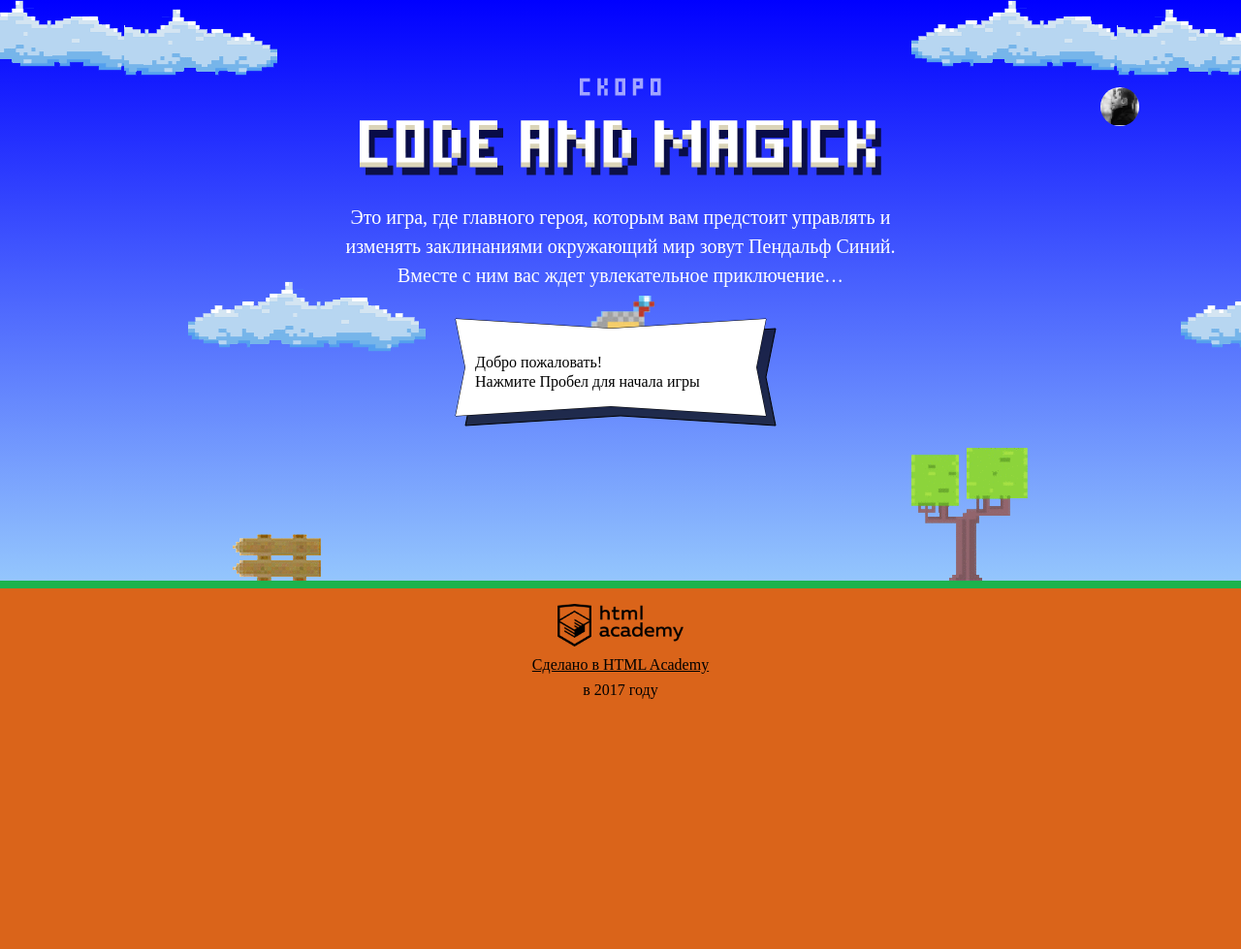
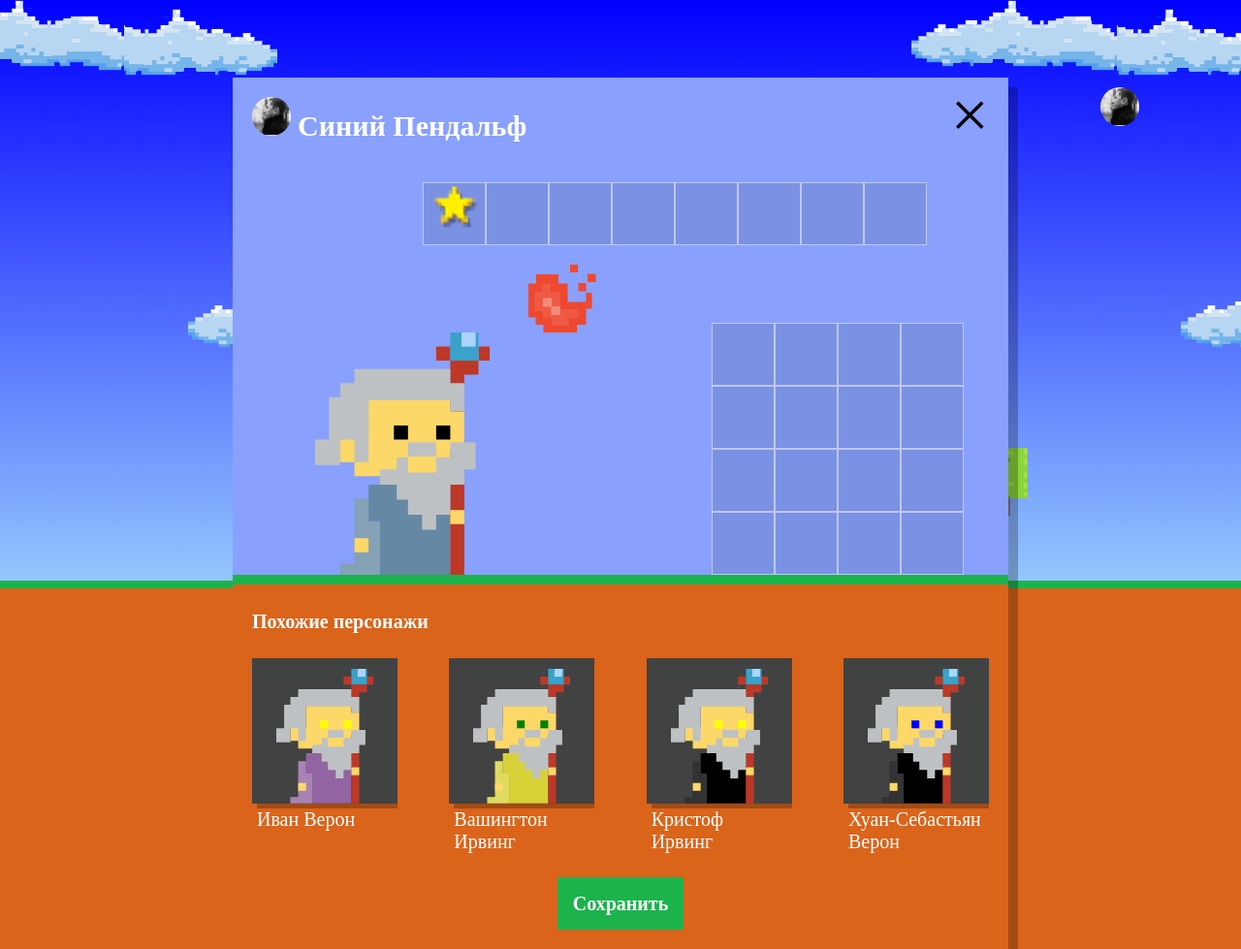
Before and after one commit to Nik68rus/926049-code-and-magick-17, a website: page index.html in a window 1280 px wide. Shown: the whole page at 97% size. Before the commit the page ends 800 px from the top, so only its background shows below. Drawn offline with Linux system fonts and the light colour scheme; a web font is replaced by a local one.

Commit message:
добавил похожих персонажей

```diff
--- a/index.html
+++ b/index.html
@@ -184,6 +184,7 @@
 <script src="js/param.js"></script>
 <script src="js/stat.js"></script>
 <script src="js/game.js"></script>
+<script src="js/setup.js"></script>
 
 </body>
 </html>
--- /dev/null
+++ b/js/setup.js
@@ -0,0 +1,42 @@
+'use strict';
+
+var WIZARD_NAMES = ['Иван', 'Хуан-Себастьян', 'Мария', 'Кристоф', 'Виктор', 'Юлия', 'Люпита', 'Вашингтон'];
+var WIZARD_SURNAMES = ['да Марья', 'Верон', 'Мирабелла', 'Вальц', 'Онопко', 'Топольницкая', 'Нионго', 'Ирвинг'];
+var COAT_COLORS = ['rgb(101, 137, 164)', 'rgb(241, 43, 107)', 'rgb(146, 100, 161)', 'rgb(56, 159, 117)', 'rgb(215, 210, 55)', 'rgb(0, 0, 0)'];
+var EYES_COLORS = ['black', 'red', 'blue', 'yellow', 'green'];
+
+var setupWindow = document.querySelector('.setup');
+setupWindow.classList.remove('hidden');
+
+function getRandomInRange(min, max) {
+  return Math.floor(Math.random() * (max - min + 1)) + min;
+}
+
+var wizards = [];
+
+for (var i = 0; i < 4; i++) {
+  wizards[i] = {
+    name: WIZARD_NAMES[getRandomInRange(0, 7)] + ' ' + WIZARD_SURNAMES[getRandomInRange(0, 7)],
+    coatColor: COAT_COLORS[getRandomInRange(0, 6)],
+    eyesColor: EYES_COLORS[getRandomInRange(0, 5)]
+  };
+}
+
+var similarListElement = setupWindow.querySelector('.setup-similar-list');
+var similarWizardTemplate = document.querySelector('#similar-wizard-template').content.querySelector('.setup-similar-item');
+
+var renderWizard = function (wizard) {
+  var wizardElement = similarWizardTemplate.cloneNode(true);
+  wizardElement.querySelector('.setup-similar-label').textContent = wizard.name;
+  wizardElement.querySelector('.wizard-coat').style.fill = wizard.coatColor;
+  wizardElement.querySelector('.wizard-eyes').style.fill = wizard.eyesColor;
+  return wizardElement;
+};
+
+var fragment = document.createDocumentFragment();
+for (i = 0; i < wizards.length; i++) {
+  fragment.appendChild(renderWizard(wizards[i]));
+}
+similarListElement.appendChild(fragment);
+
+setupWindow.querySelector('.setup-similar').classList.remove('hidden');
```
